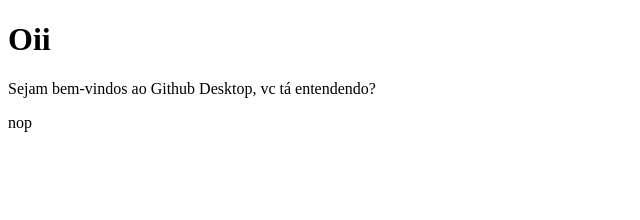
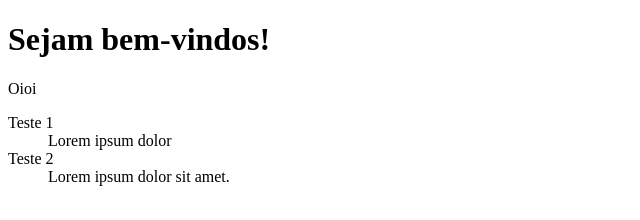
Before and after one commit to marianapera/aula-3, a plain HTML site: page index.html in a window 1280 px wide. Shown: the whole page, without its empty margins (0-640 px from the left). Drawn offline with Linux system fonts and the light colour scheme.

Commit message:
formalizacao page

```diff
--- a/index.html
+++ b/index.html
@@ -4,11 +4,16 @@
     <meta charset="UTF-8">
     <meta http-equiv="X-UA-Compatible" content="IE=edge">
     <meta name="viewport" content="width=device-width, initial-scale=1.0">
-    <title>KKKrying9</title>
+    <title>Teste do Github Desktop</title>
 </head>
 <body>
-    <h1>Oii</h1>
-    <p>Sejam bem-vindos ao Github Desktop, vc tá entendendo?</p>
-    nop
+    <h1>Sejam bem-vindos!</h1>
+    <p>Oioi</p>
+    <dl>
+        <dt>Teste 1</dt>
+            <dd>Lorem ipsum dolor</dd>
+        <dt>Teste 2</dt>
+        <dd>Lorem ipsum dolor sit amet.</dd>
+    </dl>
 </body>
 </html>
```
